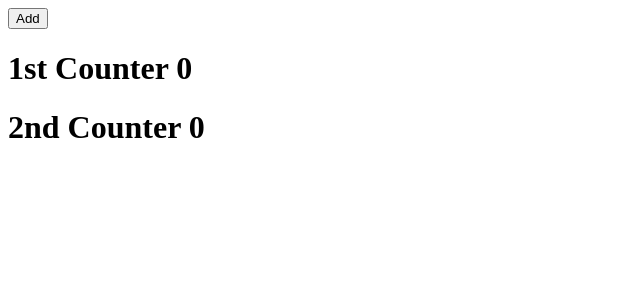
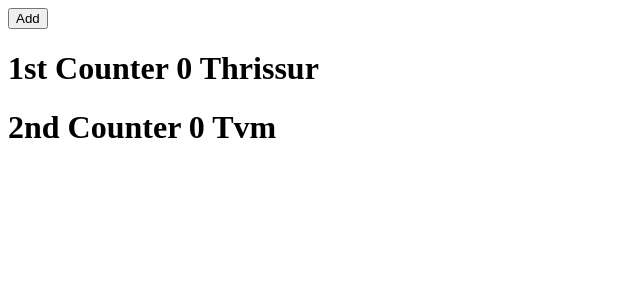
Before and after one commit to aswingopinathan/learning-react-basics, a React (Create React App) app: page / in a window 1280 px wide. Shown: the top 300 px of the page, without its empty margins (0-640 px from the left). Built offline with nearby package versions, Linux system fonts and the light colour scheme.

Commit message:
rest-operator

```diff
--- a/src/App.js
+++ b/src/App.js
@@ -7,13 +7,13 @@ function App() {
     setCount(count + 1);
   }
   const obj = {
-    title:'1st Counter', count
+    title:'1st Counter', count,place:'Thrissur'
   }
   return (
     <div>
       <button onClick={addCount}>Add</button>
       <Counter {...obj}/>
-      <Counter title='2nd Counter' count={count}/>
+      <Counter title='2nd Counter' count={count} place='Tvm'/>
     </div>
   );
 }
--- a/src/Counter.jsx
+++ b/src/Counter.jsx
@@ -1,10 +1,9 @@
 import React from 'react'
 
-function Counter(props) {
-    const {title,count} = props
+function Counter({title,...obj}) {
   return (
     <div>
-      <h1> {title} {count}</h1>
+      <h1> {title} {obj.count} {obj.place}</h1>
     </div>
   )
 }
```
